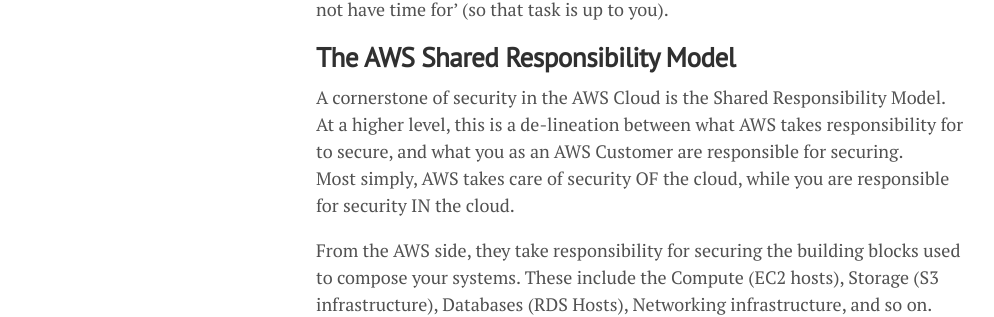
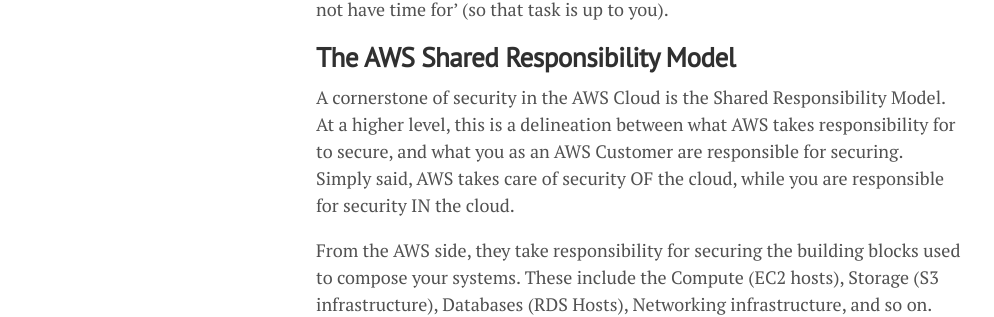
Before and after one commit to lgeurts/lgeurts.github.io, a Jekyll site: the page built from _posts/2021-11-02-activity-aware-ids-for-aws.md, in a window 1280 px wide and 900 px high, scrolled down 567 px. Shown: the part 175-492 px from the top of the window, without its empty margins (0-994 px from the left). Built offline with Jekyll 4.4.1, drawn with Linux system fonts in a browser that asks for light colours; nearby versions of some CDN libraries; comment, search, counter and statistics services are not loaded.

Commit message:
Update 2021-11-02-activity-aware-ids-for-aws.md

```diff
--- a/_posts/2021-11-02-activity-aware-ids-for-aws.md
+++ b/_posts/2021-11-02-activity-aware-ids-for-aws.md
@@ -17,8 +17,8 @@
 
 ## **The AWS Shared Responsibility Model**
 
-A cornerstone of security in the AWS Cloud is the Shared Responsibility Model. At a higher level, this is a de-lineation between what AWS takes responsibility for to secure, and what you as an AWS Customer are responsible for securing.
-<br>Most simply, AWS takes care of security OF the cloud, while you are responsible for security IN the cloud.
+A cornerstone of security in the AWS Cloud is the Shared Responsibility Model. At a higher level, this is a delineation between what AWS takes responsibility for to secure, and what you as an AWS Customer are responsible for securing.
+<br>Simply said, AWS takes care of security OF the cloud, while you are responsible for security IN the cloud.
 
 From the AWS side, they take responsibility for securing the building blocks used to compose your systems. These include the Compute (EC2 hosts), Storage (S3 infrastructure), Databases (RDS Hosts), Networking infrastructure, and so on. That’s not to say that you can just throw all of your customers’ credit card data into an S3 bucket and think your security responsibility is according AWS rules. You have to lock that bucket!
 
```
